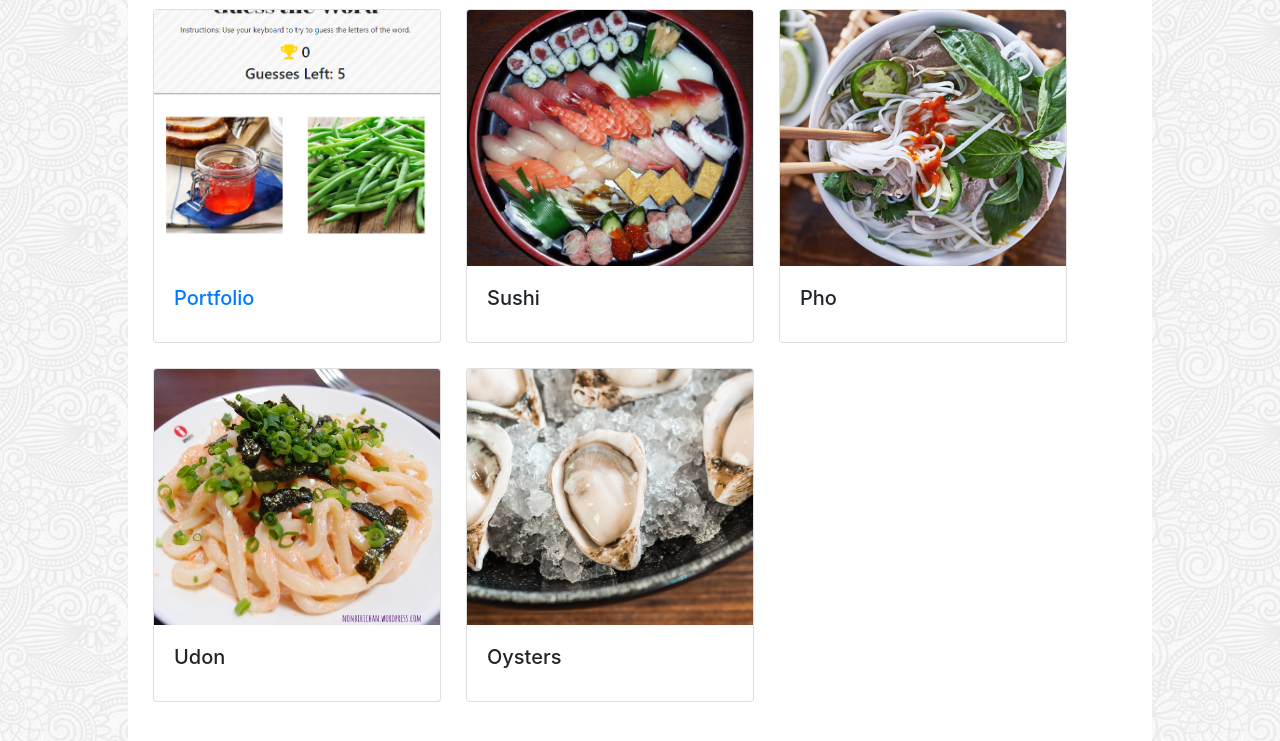
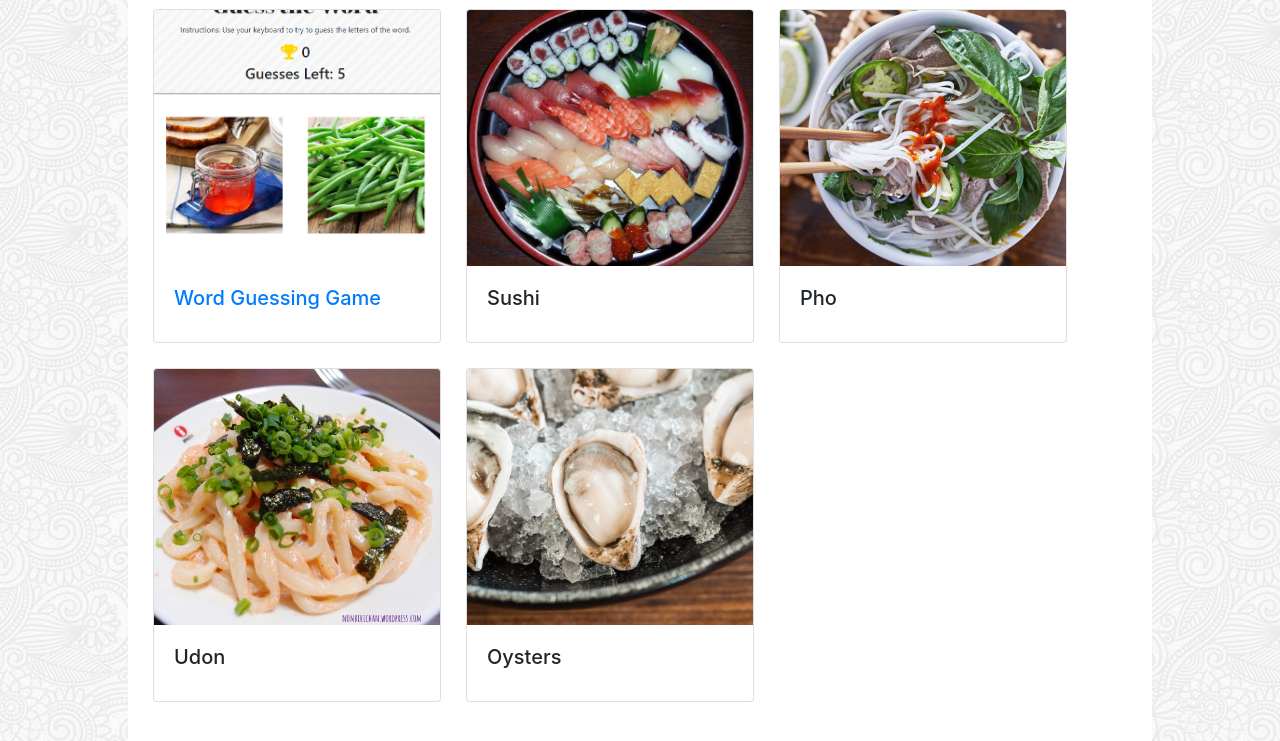
Before and after one commit to madeleineprak/Bootstrap-Portfolio, a plain HTML site: page portfolio.html in a window 1280 px wide. Shown: the part 203-944 px from the top of the page. Drawn offline with nearby package versions, Linux system fonts and the light colour scheme.

Commit message:
Changed word game name

```diff
--- a/portfolio.html
+++ b/portfolio.html
@@ -49,7 +49,7 @@
                         <div class="card photo" style="width: 18rem;">
                             <img src="assets/images/word-game.PNG" class="card-img-top" alt="...">
                             <div class="card-body">
-                                <a href="https://madeleineprak.github.io/Word-Guess-Game/" target="_blank" style="text-decoration: none;"><h5>Portfolio</h5></a>
+                                <a href="https://madeleineprak.github.io/Word-Guess-Game/" target="_blank" style="text-decoration: none;"><h5>Word Guessing Game</h5></a>
                             </div>
                         </div>
                         <div class="card photo" style="width: 18rem;">
```
